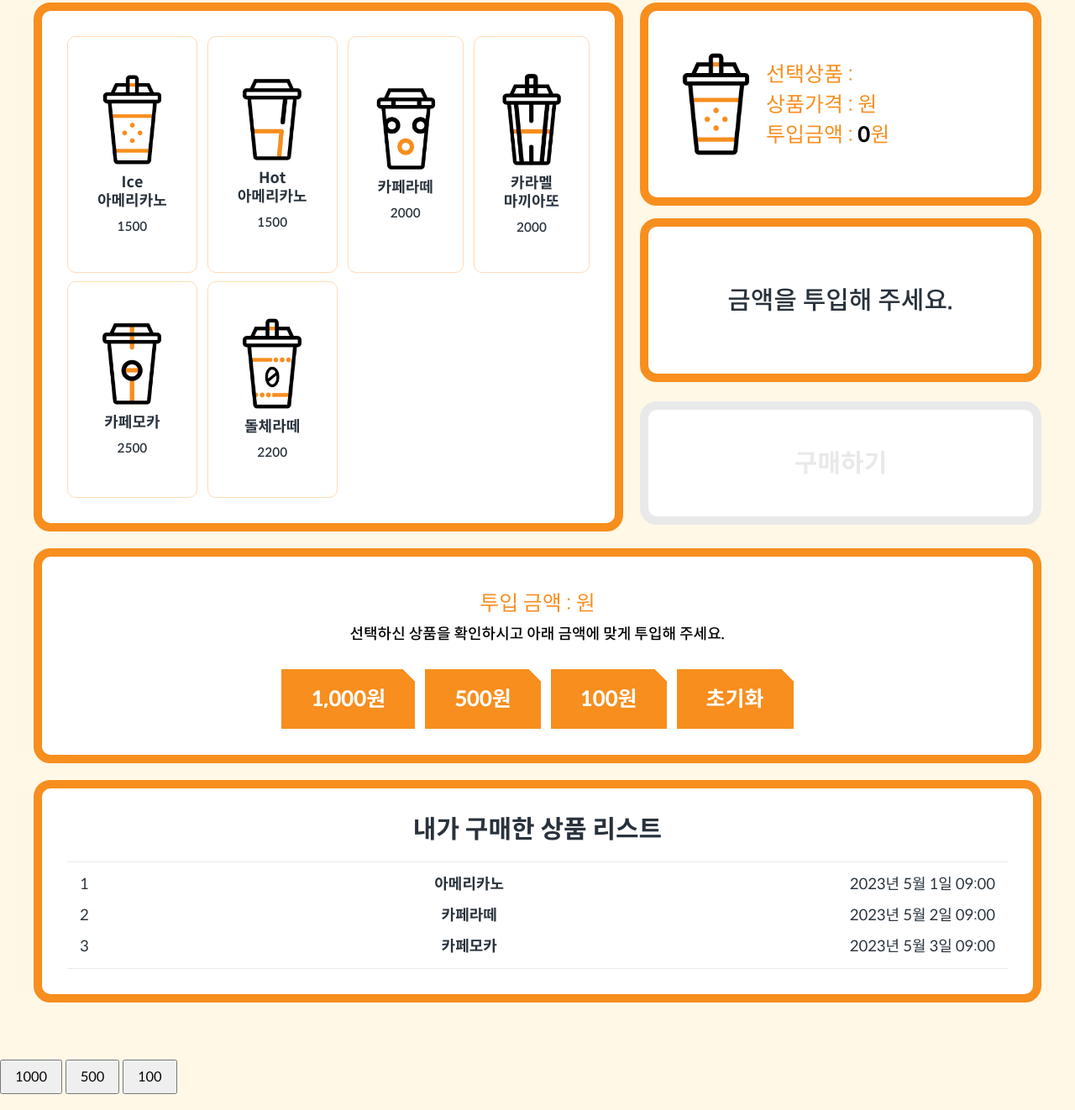
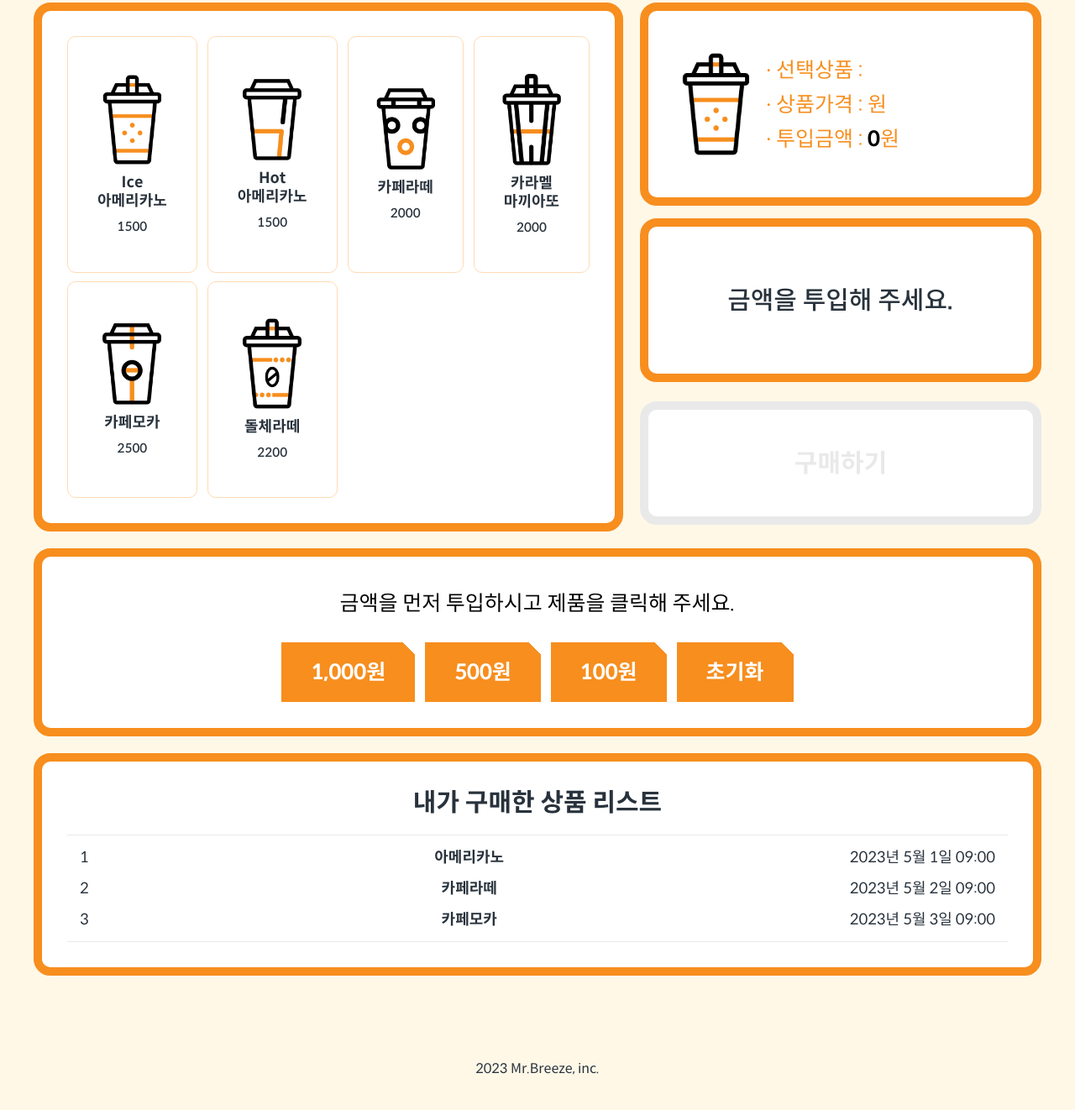
Before and after one commit to sangmin8127/vendingMachineProject, a plain HTML site: page index.html in a window 1280 px wide. Shown: the part 126-1448 px from the top of the page at 84% size. Drawn offline with Linux system fonts and the light colour scheme.

Commit message:
텍스트 수정 카피라잇 추가

```diff
--- a/index.html
+++ b/index.html
@@ -27,9 +27,9 @@
             <img id="productChioceImg" src="./src/img/imgCoffee01.png" alt="상품이미지">
           </div>
           <div>
-            <p>선택상품 : <span id="productChioceName"></span></p>
-            <p>상품가격 : <span id="productChiocePrice">0</span>원</p>
-            <p>투입금액 : <span id="productInsertPrice">0</span>원</p>
+            <p>∙ 선택상품 : <span id="productChioceName"></span></p>
+            <p>∙ 상품가격 : <span id="productChiocePrice">0</span>원</p>
+            <p>∙ 투입금액 : <span id="productInsertPrice">0</span>원</p>
           </div>
         </div>
 
@@ -49,11 +49,7 @@
 
     <section id="priceButtons" class="box-round">
       <div class="currentCashed">
-        <p>
-          <!-- 자판기 구매 제품 가격버튼 노출영역 -->
-          투입 금액 : <span class="insertMoney"></span>원
-        </p>
-        <p>선택하신 상품을 확인하시고 아래 금액에 맞게 투입해 주세요.</p>
+        <p>금액을 먼저 투입하시고 제품을 클릭해 주세요.</p>
       </div>
       <div class="btnWrap">
         <button type="button" class="btn--cashes" value="1000" onclick="calc(this)">1,000원</button>
@@ -87,20 +83,7 @@
       </div>
     </section>
   </div>
-  <div class="test">
-    <button onclick="btn(this)">
-      <div class="cash">1000</div>
-    </button>
-    <button onclick="btn(this)">
-      <div class="cash">500</div>
-    </button>
-    <button onclick="btn(this)">
-      <div class="cash">100</div>
-    </button>
-
-    <div id="info"></div>
-  </div>
-
+  <div class="copyright">2023 Mr.Breeze, inc.</div>
 </body>
 
 </html>
--- a/src/css/style.css
+++ b/src/css/style.css
@@ -117,7 +117,7 @@ section {
 }
 
 #priceButtons .currentCashed p:nth-child(1) {
-  color: #F78E1E;
+  color: #000;
   font-size: 2.5rem;
   font-weight: 400;
 }
@@ -200,7 +200,7 @@ section {
   font-size: 2.5rem;
   font-weight: 400;
   color: #F78E1E;
-  margin: .5rem 0;
+  margin: 1rem 0;
 }
 
 #header #calculateWrap .moneyChanges p:nth-child(3) span {
@@ -293,3 +293,11 @@ section {
   color: #e9e9e9;
   font-weight: 700;
 }
+
+.copyright {
+  width: 100%;
+  height: 10rem;
+  display: flex;
+  justify-content: center;
+  align-items: center;
+}
```
